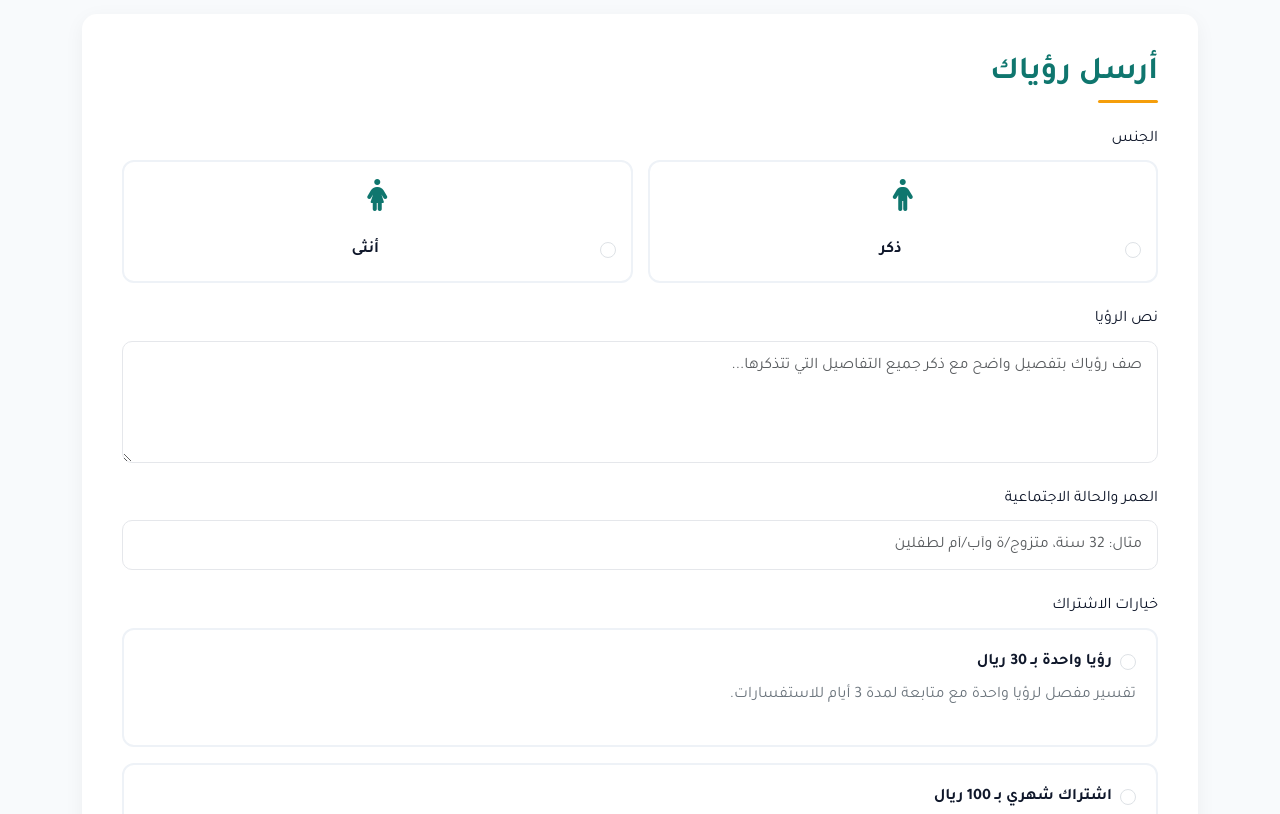
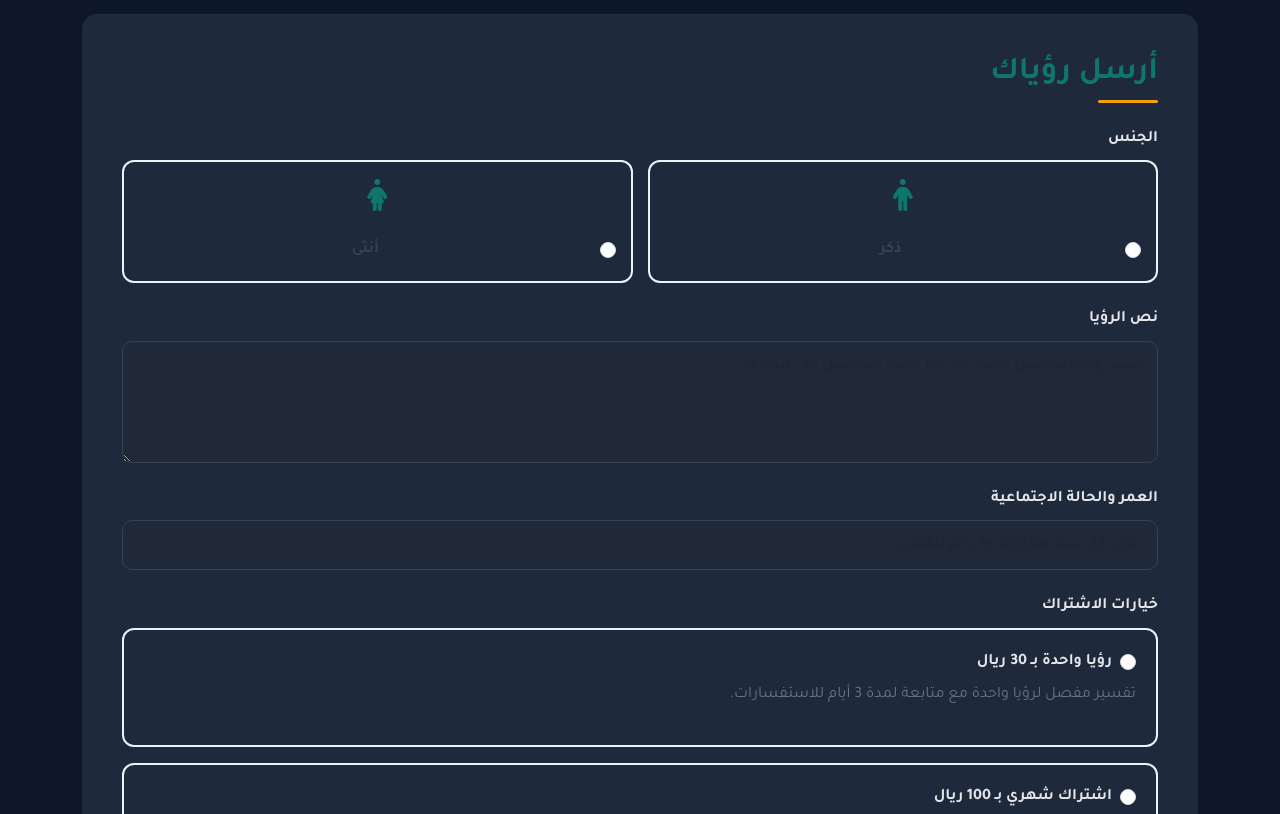
Before and after one commit to umghazidreams34-png/tafseer, a plain HTML site: page index.html in a window 1280 px wide. Shown: the part 2080-2894 px from the top of the page. Drawn offline with nearby package versions, Linux system fonts and the dark colour scheme.

Commit message:
Update index.html

```diff
--- a/index.html
+++ b/index.html
@@ -162,6 +162,7 @@
       border: 1px solid #e5e7eb;
       transition: all 0.2s ease;
       background: #ffffff;
+      color: #374151; /* لون نص أغمق لتجنب الأسود الصرف */
     }
 
     .form-control:focus {
@@ -318,21 +319,58 @@
       color: var(--primary-color);
     }
 
-    /* التعديلات: استبدال الأسود بالأبيض */
+    /* تحسينات للألوان لتجنب الأسود الصرف */
     .text-muted {
-      color: #6c757d !important; /* رمادي فاتح بدلاً من الأسود الداكن */
-    }
-
-    .form-control, .form-select {
-      color: #495057; /* رمادي غامق بدلاً من الأسود */
+      color: #6b7280 !important; /* رمادي أغمق قليلاً */
     }
 
     .service-body h4, .vision-type h5, .package-option .form-check-label {
-      color: #0f172a; /* أزرق داكن بدلاً من الأسود */
+      color: #1f2937; /* أزرق داكن جداً بدلاً من الأسود */
     }
 
-    .service-body p, .vision-type p {
-      color: #6c757d; /* رمادي فاتح بدلاً من الأسود الداكن */
+    .service-body p, .vision-type p, section p {
+      color: #4b5563; /* رمادي غامق بدلاً من الأسود */
+    }
+
+    .form-check-label {
+      color: #374151; /* رمادي غامق */
+    }
+
+    .form-label {
+      color: #374151; /* رمادي غامق */
+      font-weight: 600;
+      margin-bottom: 0.5rem;
+    }
+
+    /* تحسينات للعرض في GitHub */
+    @media (prefers-color-scheme: dark) {
+      /* هذه القواعد ستطبق فقط إذا كان النظام في الوضع المظلم */
+      body {
+        background-color: #0f172a;
+        color: #e5e7eb;
+      }
+
+      section, .service-card, .package-option,
+      .gender-option, .vision-type, .form-control {
+        background-color: #1e293b;
+        color: #e5e7eb;
+      }
+
+      .service-body h4, .vision-type h5,
+      .package-option .form-check-label,
+      .form-label, .form-control {
+        color: #e5e7eb;
+      }
+
+      .service-body p, .vision-type p,
+      section p, .text-muted {
+        color: #cbd5e1;
+      }
+
+      .form-control {
+        border-color: #374151;
+        background-color: #1f2937;
+      }
     }
 
     @media (max-width: 768px) {
```
